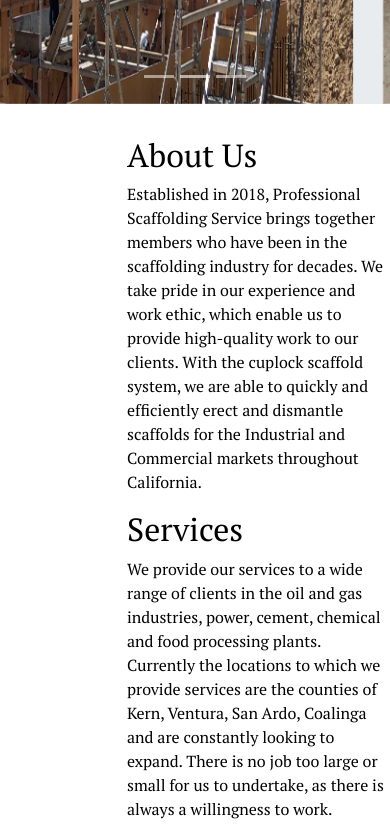
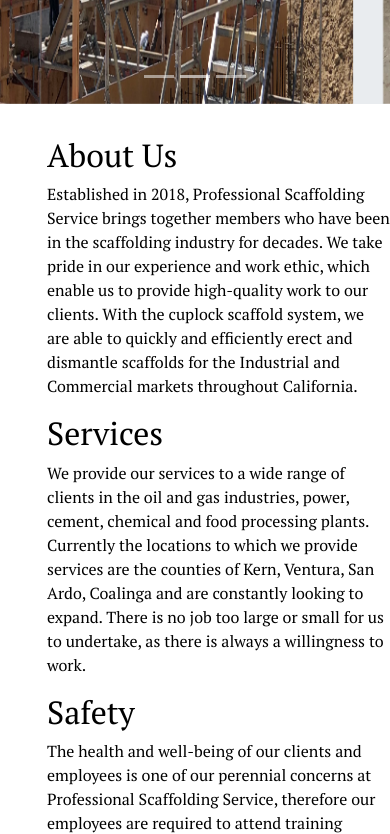
Before and after one commit to ozzymdn2017/PSS, a website: page dist/index.html in a window 390 px wide. Shown: the part 1080-1914 px from the top of the page. Drawn offline with nearby package versions, Linux system fonts and the light colour scheme; files whose address does not match are found by name.

Commit message:
Added Media queries for smaller sizes

```diff
--- a/scss/main.scss
+++ b/scss/main.scss
@@ -39,6 +39,10 @@ html {
 #info-boxes {
   margin: 1rem;
   padding: 1rem;
+
+  .row {
+    margin-left: 5rem;
+  }
 }
 
 .navbar-nav {
@@ -51,3 +55,25 @@ footer {
   left: 0;
   position: static;
 }
+
+//Media Queries
+@media (max-width: 575px) {
+  #info-boxes {
+    margin: 1rem;
+    padding: 1rem;
+
+    .row {
+      margin-left: 0;
+    }
+  }
+}
+@media (max-width: 768px) {
+  #info-boxes {
+    margin: 1rem;
+    padding: 1rem;
+
+    .row {
+      margin-left: 0;
+    }
+  }
+}
```
Also changed, not shown: dist/css/main.css, dist/index.html.
